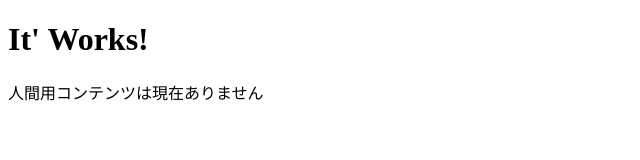
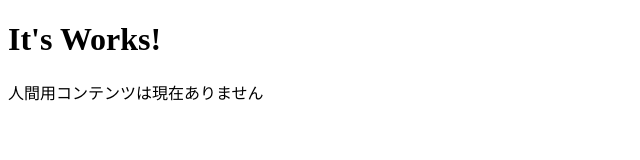
Before and after one commit to sousuke0422/sousuke0422.github.io, a plain HTML site: page index.html in a window 1280 px wide. Shown: the full height of the page, 0-640 px from the left. Drawn offline with Linux system fonts and the light colour scheme.

Commit message:
fix: typo

```diff
--- a/index.html
+++ b/index.html
@@ -3,10 +3,10 @@
 <head>
   <meta charset="UTF-8">
   <meta name="viewport" content="width=device-width, initial-scale=1.0">
-  <title>It' Works!</title>
+  <title>It's Works!</title>
 </head>
 <body>
-  <h1>It' Works!</h1>
+  <h1>It's Works!</h1>
   <p>人間用コンテンツは現在ありません</p>
 </body>
 </html>
```
